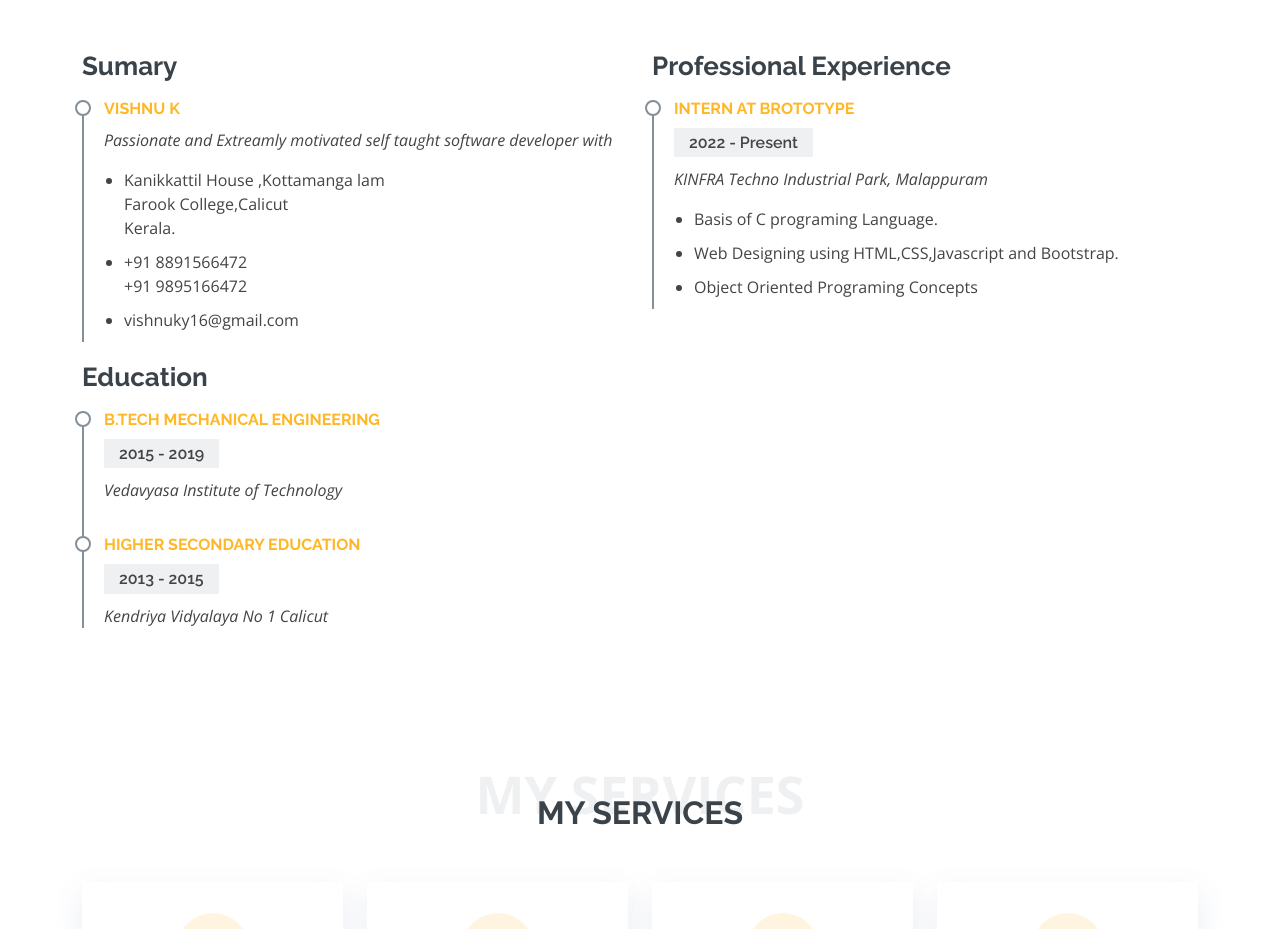
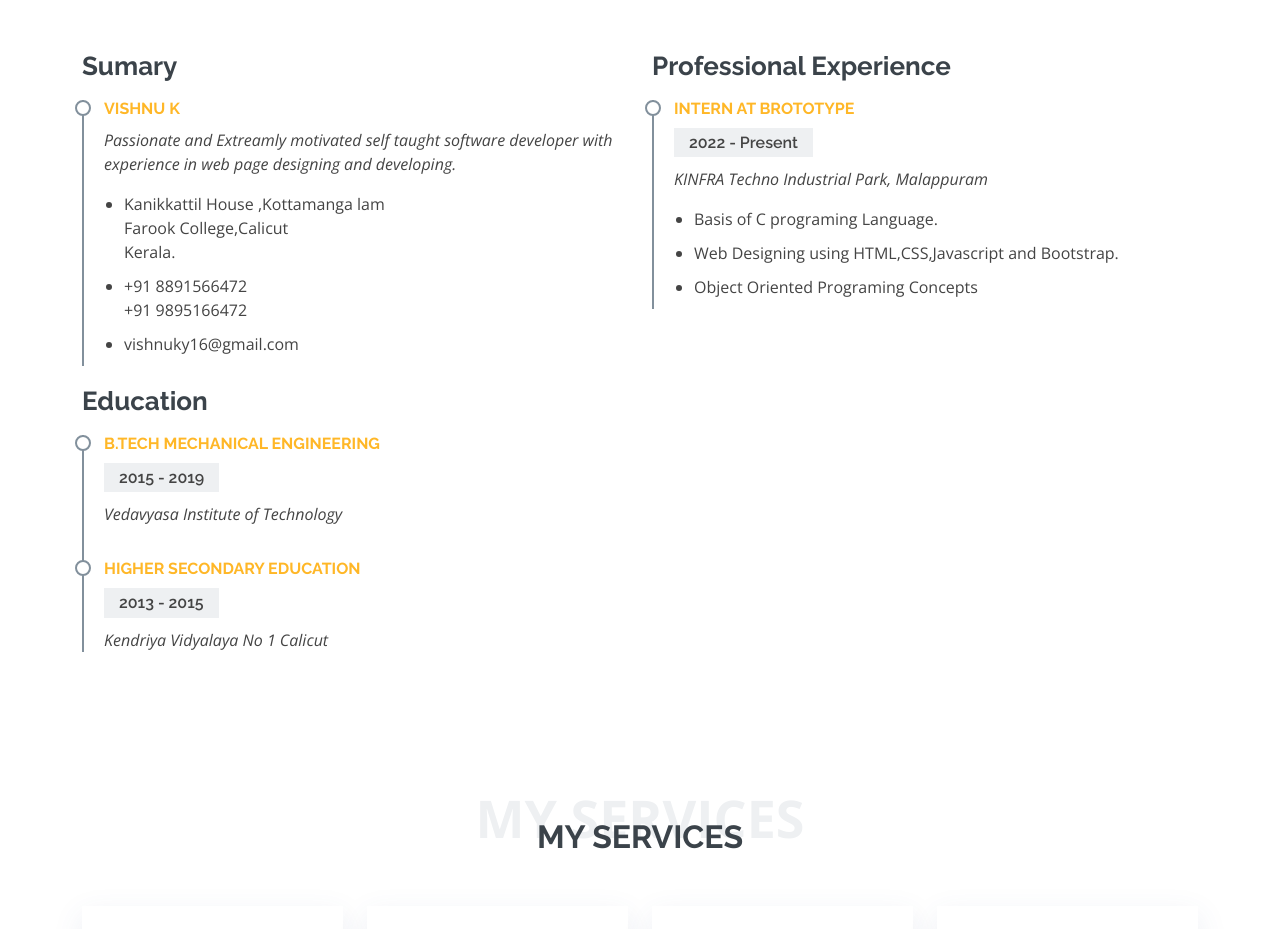
Before and after one commit to vshnu97/Personal-Website, a plain HTML site: page index.html in a window 1280 px wide. Shown: the part 1860-2789 px from the top of the page. Drawn offline with nearby package versions, Linux system fonts and the light colour scheme.

Commit message:
Update index.html

```diff
--- a/index.html
+++ b/index.html
@@ -178,7 +178,7 @@
             <h3 class="resume-title">Sumary</h3>
             <div class="resume-item pb-0">
               <h4>Vishnu K</h4>
-              <p><em>Passionate and Extreamly motivated self taught software developer with </em></p>
+              <p><em>Passionate and Extreamly motivated self taught software developer with  experience in web page designing and developing. </em></p>
               <p>
               <ul>
                 <li>Kanikkattil House ,Kottamanga lam <br> Farook College,Calicut <br>Kerala.</li>
```
